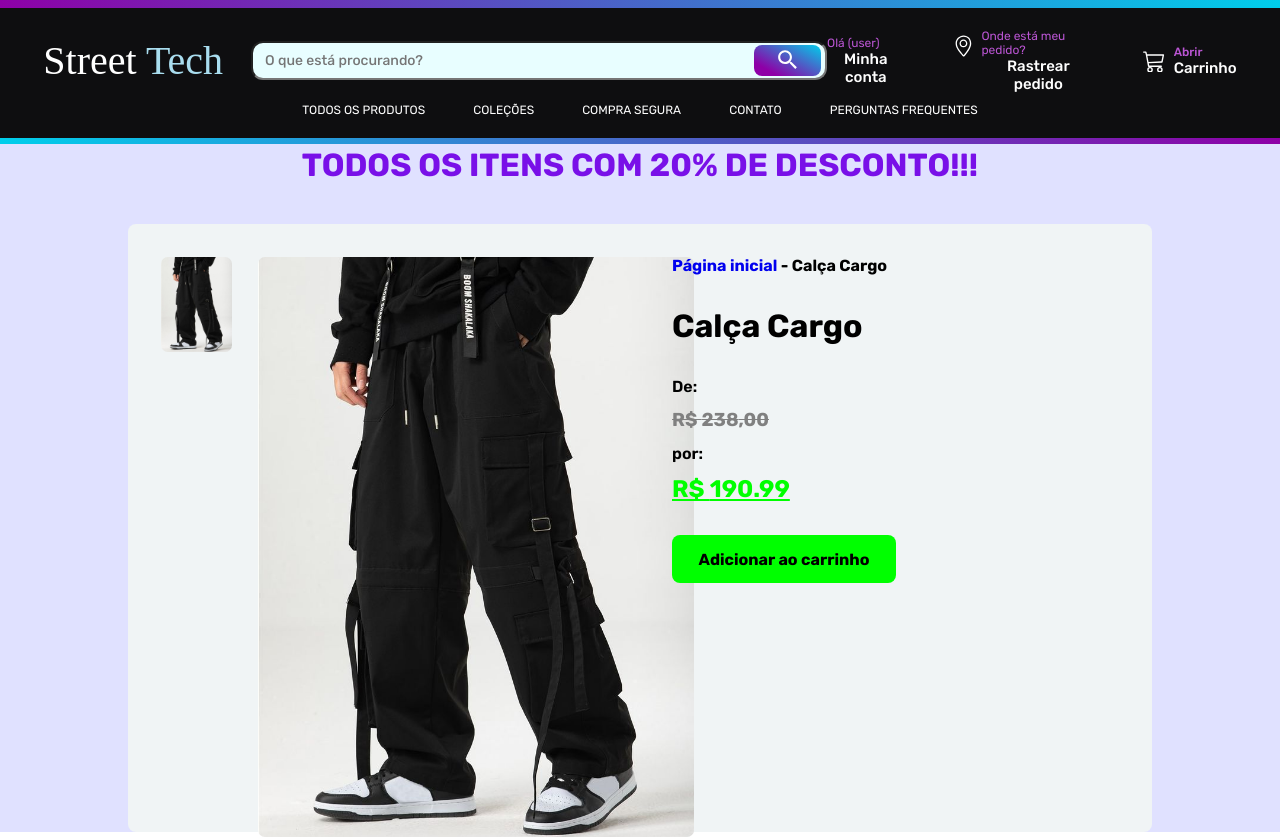
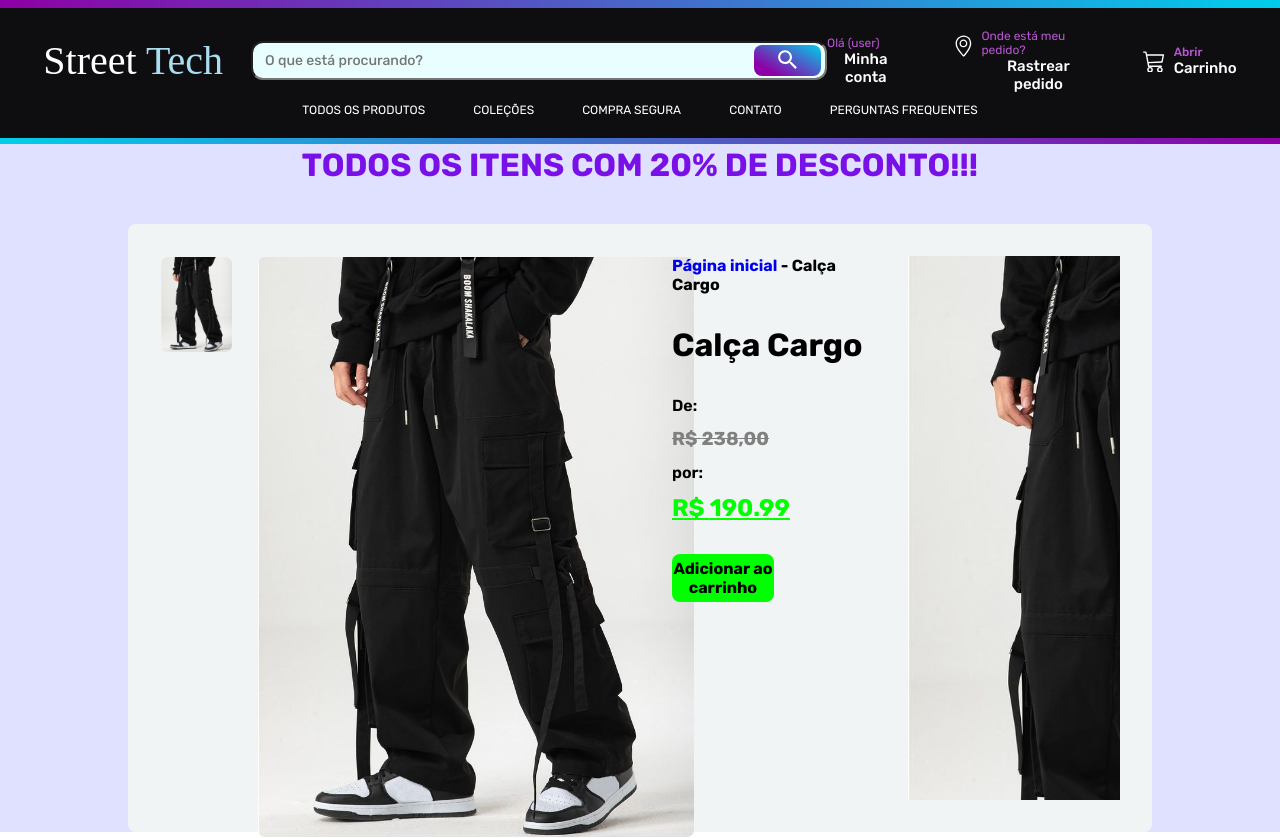
Before and after one commit to gustavocarvalho-ra/NextJs-Loja_Roupas, a Next.js app: page /produtos/1 in a window 1280 px wide. Built offline with nearby package versions, Linux system fonts and the light colour scheme; a web font is replaced by a local one.

Commit message:
feat: test zoom

```diff
--- a/app/produtos/[id]/page.tsx
+++ b/app/produtos/[id]/page.tsx
@@ -7,6 +7,7 @@ import { Main } from "../styles";
 
 import Image from 'next/image';
 import Link from "next/link"
+import ImageZoom from "@/app/components/ZoomImage";
 
 interface Params {
   id: string
@@ -50,6 +51,13 @@ const ProdutoDetalhes: React.FC<{ params: Params}> = ({ params }) => {
               </div>
             </div>
           </div>
+          <ImageZoom
+            src={produto.photo}
+            zoomImageSrc="/path/to/your/zoom-image.jpg"
+            zoomFactor={2} /* Multiplicador do zoom */
+            width={500}
+            height={500}
+          />
         </div>
       </Main>
     </>
```
